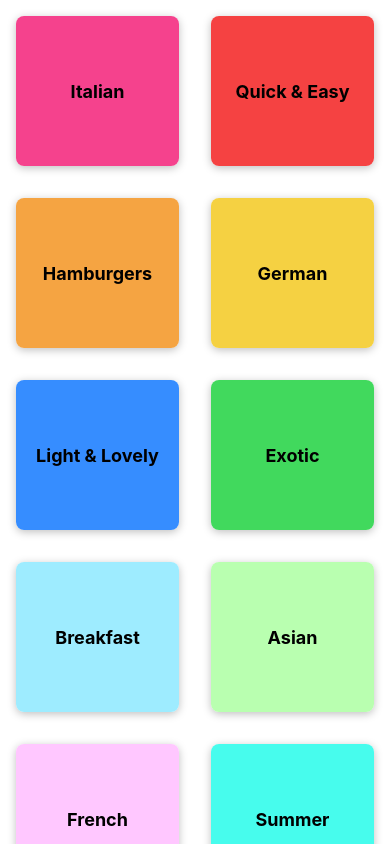
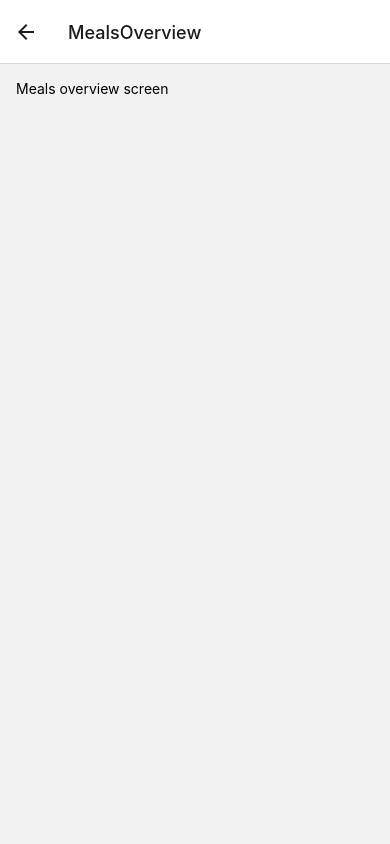
Before and after one commit to FedericoValeri/react-native-apps, a React Native app: screen /MealsOverview in a window 390 px wide. Built offline with nearby package versions, Linux system fonts and the light colour scheme.

Commit message:
Navigating two screens with native-stack navigator

```diff
--- a/App.js
+++ b/App.js
@@ -1,12 +1,22 @@
+import { NavigationContainer } from "@react-navigation/native";
+import { createNativeStackNavigator } from "@react-navigation/native-stack";
+import { StatusBar } from "expo-status-bar";
 import { StyleSheet } from "react-native";
 import CategoriesScreen from "./screens/CategoriesScreen";
-import { StatusBar } from "expo-status-bar";
+import MealsOverviewScreen from "./screens/MealsOverviewScreen";
+
+const Stack = createNativeStackNavigator();
 
 export default function App() {
   return (
     <>
-      <StatusBar style="light"></StatusBar>
-      <CategoriesScreen />
+      <StatusBar style="dark"></StatusBar>
+      <NavigationContainer>
+        <Stack.Navigator>
+          <Stack.Screen name="MealsCategories" component={CategoriesScreen} />
+          <Stack.Screen name="MealsOverview" component={MealsOverviewScreen} />
+        </Stack.Navigator>
+      </NavigationContainer>
     </>
   );
 }
--- a/components/CategoryGridTile.js
+++ b/components/CategoryGridTile.js
@@ -1,8 +1,7 @@
-import { StyleSheet, Text, View, Platform } from "react-native";
 import React from "react";
-import { Pressable } from "react-native";
+import { Platform, Pressable, StyleSheet, Text, View } from "react-native";
 
-export default function CategoryGridTile({ title, color }) {
+export default function CategoryGridTile({ title, color, onPress }) {
   return (
     <View style={styles.gridItem}>
       <Pressable
@@ -11,6 +10,7 @@
           styles.button,
           pressed ? styles.buttonPressed : null,
         ]}
+        onPress={onPress}
       >
         <View style={[styles.innerContainer, { backgroundColor: color }]}>
           <Text style={styles.title}>{title}</Text>
--- a/package.json
+++ b/package.json
@@ -9,10 +9,14 @@
     "web": "expo start --web"
   },
   "dependencies": {
+    "@react-navigation/native": "^6.1.6",
+    "@react-navigation/native-stack": "^6.9.12",
     "expo": "~48.0.9",
     "expo-status-bar": "~1.4.4",
     "react": "18.2.0",
-    "react-native": "0.71.4"
+    "react-native": "0.71.6",
+    "react-native-safe-area-context": "4.5.0",
+    "react-native-screens": "~3.20.0"
   },
   "devDependencies": {
     "@babel/core": "^7.20.0"
--- a/screens/CategoriesScreen.js
+++ b/screens/CategoriesScreen.js
@@ -1,16 +1,23 @@
-import { StyleSheet, Text, View } from "react-native";
 import React from "react";
+import { FlatList, StyleSheet } from "react-native";
+import CategoryGridTile from "../components/CategoryGridTile";
 import { CATEGORIES } from "../data/dummy-data";
-import { FlatList } from "react-native";
-import CategoryGridTile from "../components/CategoryGridTile";
 
-function renderCategoryItem(itemData) {
-  return (
-    <CategoryGridTile title={itemData.item.title} color={itemData.item.color} />
-  );
-}
+export default function CategoriesScreen({ navigation }) {
+  function renderCategoryItem(itemData) {
+    function pressHandler() {
+      navigation.navigate("MealsOverview");
+    }
 
-export default function CategoriesScreen() {
+    return (
+      <CategoryGridTile
+        title={itemData.item.title}
+        color={itemData.item.color}
+        onPress={pressHandler}
+      />
+    );
+  }
+
   return (
     <FlatList
       data={CATEGORIES}
--- /dev/null
+++ b/screens/MealsOverviewScreen.js
@@ -0,0 +1,18 @@
+import { StyleSheet, Text, View } from "react-native";
+import React from "react";
+import { MEALS } from "../data/dummy-data";
+
+export default function MealsOverviewScreen() {
+  return (
+    <View style={styles.container}>
+      <Text>Meals overview screen</Text>
+    </View>
+  );
+}
+
+const styles = StyleSheet.create({
+  container: {
+    flex: 1,
+    padding: 16,
+  },
+});
```
Also changed, not shown: 1 other file (tests, documents, lock files or other folders).
